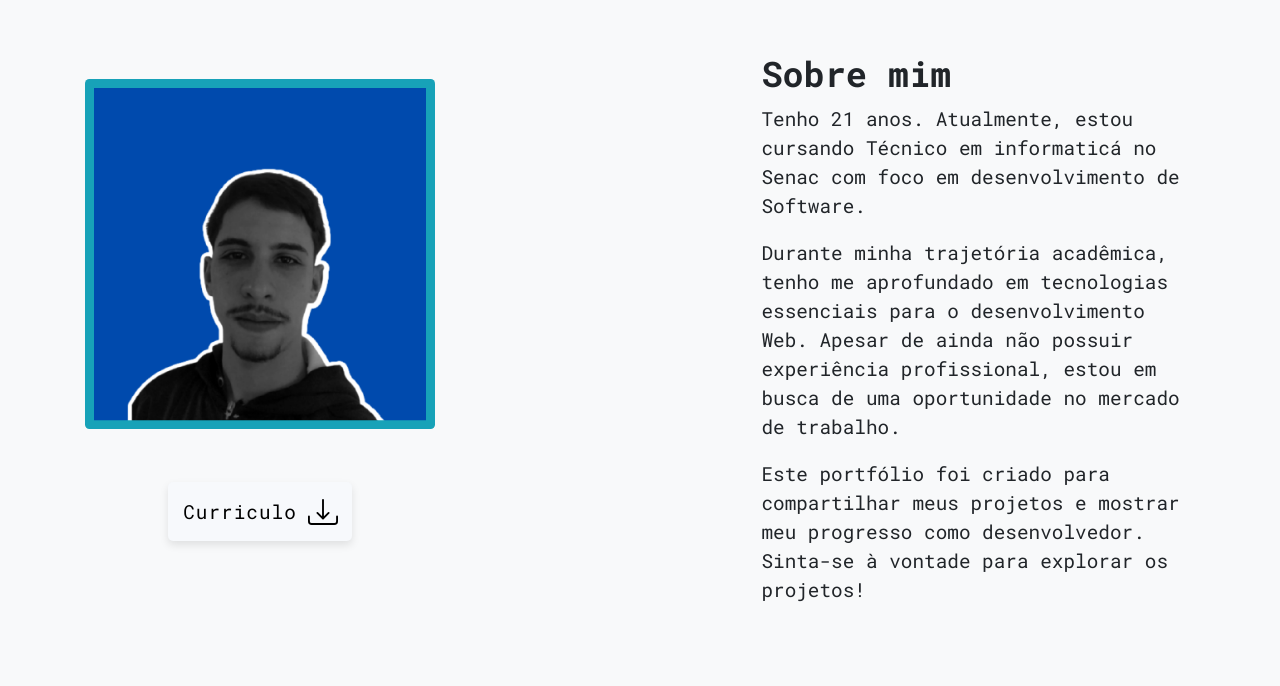
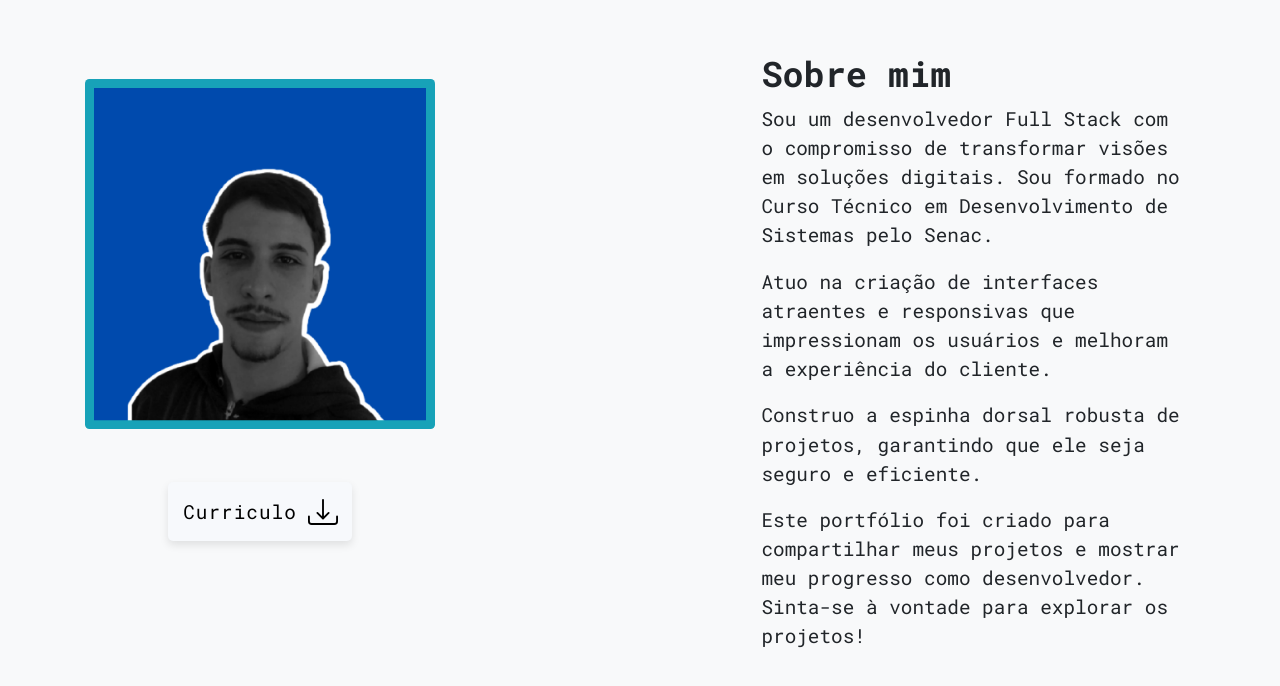
Before and after one commit to leandrolopesr/portifolio, a plain HTML site: page index.html in a window 1280 px wide. Shown: the part 788-1474 px from the top of the page. Drawn offline with nearby package versions, Linux system fonts and the light colour scheme; a script that the page names is missing; files whose address does not match are found by name.

Commit message:
atualizando sobre mim

```diff
--- a/index.html
+++ b/index.html
@@ -92,8 +92,9 @@
         <div class="col-md-5 p-4 d-flex align-items-center">
           <div>
             <h2 class="font-weight-bold">Sobre mim</h2>
-            <p>Tenho 21 anos. Atualmente, estou cursando Técnico em informaticá no Senac com foco em desenvolvimento de Software.</p>
-            <p>Durante minha trajetória acadêmica, tenho me aprofundado em tecnologias essenciais para o desenvolvimento Web. Apesar de ainda não possuir experiência profissional, estou em busca de uma oportunidade no mercado de trabalho.</p>
+            <p>Sou um desenvolvedor Full Stack com o compromisso de transformar visões em soluções digitais. Sou formado no Curso Técnico em Desenvolvimento de Sistemas pelo Senac.</p>
+            <p> Atuo na criação de interfaces atraentes e responsivas que impressionam os usuários e melhoram a experiência do cliente.</p>
+            <p>Construo a espinha dorsal robusta de projetos, garantindo que ele seja seguro e eficiente.</p>
             <p>Este portfólio foi criado para compartilhar meus projetos e mostrar meu progresso como desenvolvedor. Sinta-se à vontade para explorar os projetos!</p>
 
         </div>
@@ -117,9 +118,9 @@
       <div class="row py-4">
 
         <!-- HTML -->
-        <div class="col-md-3 mb-4">
-          <div class="card custom-card">
-            <div class="card-body text-center">
+        <div class="col-md-3 mb-4 ">
+          <div class="card custom-card ">
+            <div class="card-body text-center ">
               <img src="./assets/icons/skils/html/htmlB.png" onmouseover="this.src='./assets/icons/skils/html/html.png'" onmouseout="this.src='./assets/icons/skils/html/htmlB.png'">
               <h5 class="card-title mt-3">HTML</h5>
             </div>
@@ -237,7 +238,7 @@
         </div>
 
         <!-- Terceiro Card -->
-        <div class="col-md-6 col-12 col-lg-4 mb-4">
+        <div class="col-md-6 col-12 col-lg-4 mb-4 ">
           <div class="card h-100">
             <img class="card-img-top" src="./assets/banner/ipetJava.png" alt="Imagem do Card">
             <div class="card-body">
--- a/script/write.js
+++ b/script/write.js
@@ -1,5 +1,5 @@
 const textElement = document.querySelector('#text');
-        const textArray = ["Estudante", "Desenvolvedor"];
+        const textArray = ["Dev", "Desenvolvedor"];
         let currentIndex = 0;
 
         function typeWrite(elemento, texto, i = 0) {
```
